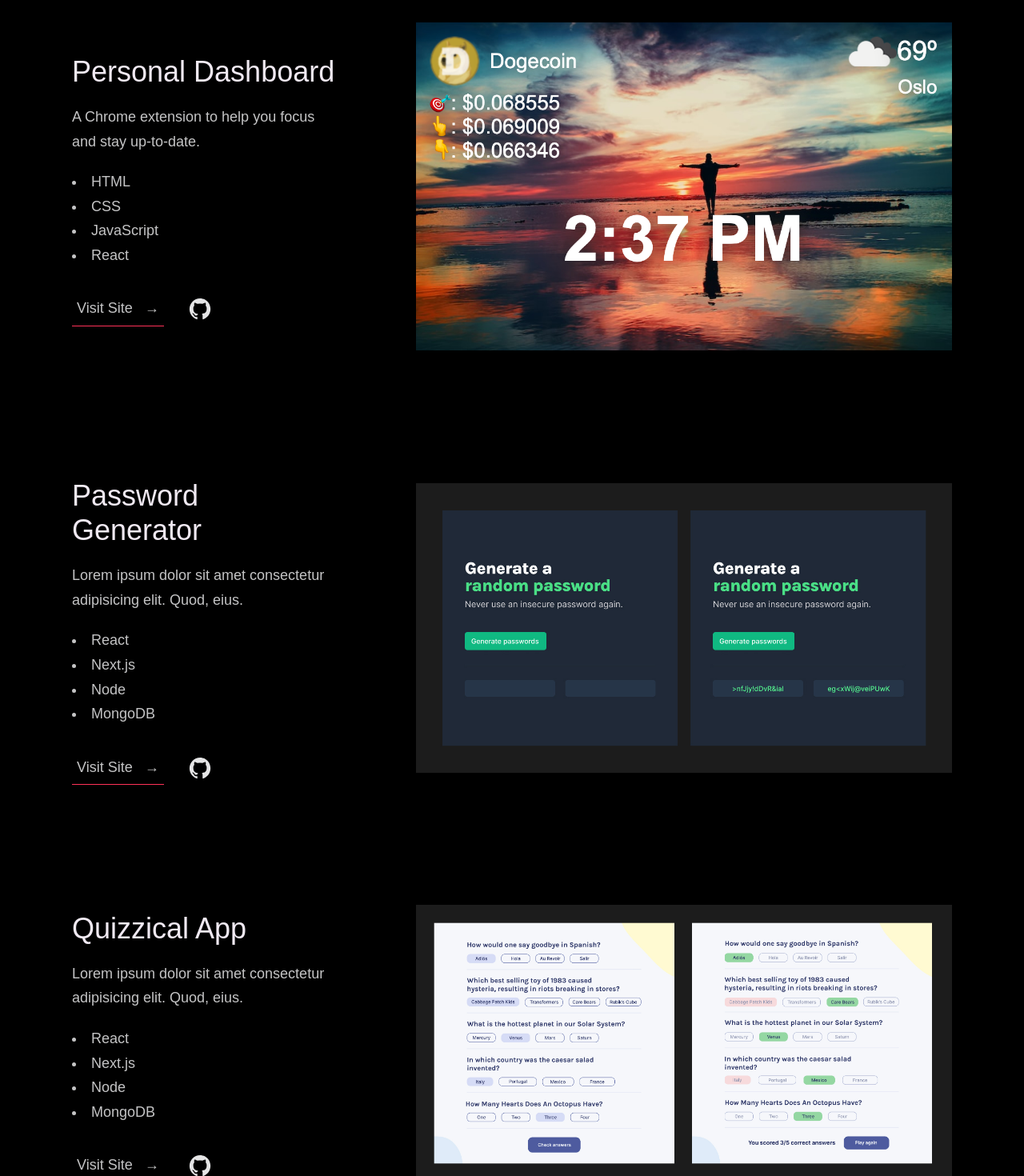
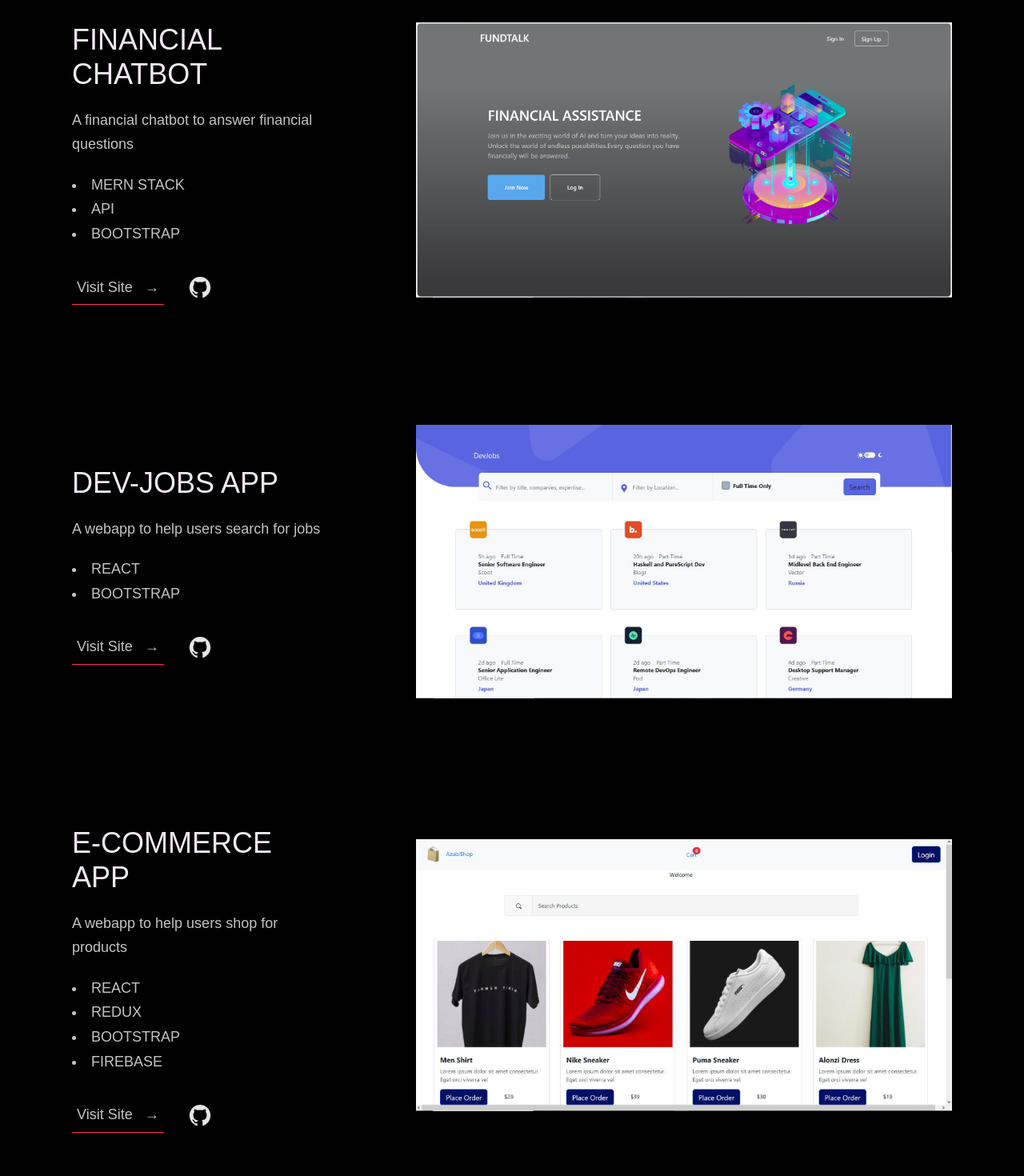
Before and after one commit to eakelvin/portfolio-ii, a React (Vite) app: page / in a window 1280 px wide. Shown: the part 1040-2510 px from the top of the page at 80% size. Built offline with nearby package versions, Linux system fonts and the light colour scheme; a web font is replaced by a local one.

Commit message:
json data -  final commit

```diff
--- /dev/null
+++ b/src/Components/Project.jsx
@@ -0,0 +1,32 @@
+import React from 'react'
+
+const Project = ({project}) => {
+  return (
+    <>
+        <div className="work__box">
+            <div className="work__text">
+              <h3>{project.title}</h3>
+              <p>{project.description}</p>
+              <ul className="work__list">
+                {project.skills.map((skill, index) => (
+                    <li key={index}>{skill}</li>
+                ))}
+              </ul>
+              <div className="work__links">
+                <a href={project.website} target="_blank" className="link__text">
+                  Visit Site <span>&rarr;</span>
+                </a>
+                <a href={project.github} title="View Source Code" target="_blank">
+                  <img src="./images/github.svg" className="work__code" alt="GitHub" />
+                </a>
+              </div>
+            </div>
+            <div className="work__image-box">
+              <img src={project.logo} className="work__image" alt="Project 1" />
+            </div>
+          </div>
+    </>
+  )
+}
+
+export default Project
--- a/src/Components/Projects.jsx
+++ b/src/Components/Projects.jsx
@@ -1,96 +1,18 @@
 import React from 'react';
+import data from '../data.json'
+import Project from './Project';
 
 const WorkSection = () => {
+  const projects = data.map((project) => {
+    return <Project project={project} key={project.id} />
+  })
+
   return (
     <section className="work" id="work">
       <div className="row">
         <h2>My Work</h2>
         <div className="work__boxes">
-
-          {/* Each div with the work__box class is a project. */}
-
-          <div className="work__box">
-            <div className="work__text">
-              <h3>Personal Dashboard</h3>
-              <p>
-                A Chrome extension to help you focus and stay up-to-date.
-              </p>
-              <ul className="work__list">
-                <li>HTML</li>
-                <li>CSS</li>
-                <li>JavaScript</li>
-                <li>React</li>
-              </ul>
-
-              <div className="work__links">
-                <a href="https://nisar.surge.sh" target="_blank" className="link__text">
-                  Visit Site <span>&rarr;</span>
-                </a>
-                <a href="https://github.com/nisarhassan12/portfolio" title="View Source Code" target="_blank">
-                  <img src="./images/github.svg" className="work__code" alt="GitHub" />
-                </a>
-              </div>
-            </div>
-            <div className="work__image-box">
-              <img src="./images/dashboard-2.png" className="work__image" alt="Project 1" />
-            </div>
-          </div>
-
-          <div className="work__box">
-            <div className="work__text">
-              <h3>Password Generator</h3>
-              <p>
-                Lorem ipsum dolor sit amet consectetur adipisicing elit. Quod,
-                eius.
-              </p>
-              <ul className="work__list">
-                <li>React</li>
-                <li>Next.js</li>
-                <li>Node</li>
-                <li>MongoDB</li>
-              </ul>
-
-              <div className="work__links">
-                <a href="#" className="link__text">
-                  Visit Site <span>&rarr;</span>
-                </a>
-                <a href="#">
-                  <img src="./images/github.svg" className="work__code" title="View Source Code" alt="GitHub" />
-                </a>
-              </div>
-            </div>
-            <div className="work__image-box">
-              <img src="./images/password.jpg" className="work__image" alt="Project 1" />
-            </div>
-          </div>
-
-          <div className="work__box">
-            <div className="work__text">
-              <h3>Quizzical App</h3>
-              <p>
-                Lorem ipsum dolor sit amet consectetur adipisicing elit. Quod,
-                eius.
-              </p>
-              <ul className="work__list">
-                <li>React</li>
-                <li>Next.js</li>
-                <li>Node</li>
-                <li>MongoDB</li>
-              </ul>
-
-              <div className="work__links">
-                <a href="#" className="link__text">
-                  Visit Site <span>&rarr;</span>
-                </a>
-                <a href="#">
-                  <img src="./images/github.svg" className="work__code" title="View Source Code" alt="GitHub" />
-                </a>
-              </div>
-            </div>
-            <div className="work__image-box">
-              <img src="./images/quiz.jpg" className="work__image" alt="Project 3" />
-            </div>
-          </div>
+          {projects}
         </div>
       </div>
     </section>
--- a/src/data.json
+++ b/src/data.json
@@ -3,10 +3,10 @@
     "id": 1,
     "title": "FINANCIAL CHATBOT",
     "description": "A financial chatbot to answer financial questions",
-    "logo": "./images/fundtalk.jpg",
-    "logo1": "./images/fundtalk1.jpg",
-    "logo2": "./images/fundtalk2.jpg",
-    "skill": "MERN STACK",
+    "logo": "/images/fundtalk.jpg",
+    "logo1": "/images/fundtalk1.jpg",
+    "logo2": "/images/fundtalk2.jpg",
+    "skills": ["MERN STACK", "API", "BOOTSTRAP"],
     "website": "https://finalfundtalk.onrender.com",
     "github": "https://github.com/BabatundeJimoh/FundTalk.git"
   },
@@ -14,8 +14,8 @@
     "id": 2,
     "title": "DEV-JOBS APP",
     "description": "A webapp to help users search for jobs",
-    "logo": "./images/dev.jpg",
-    "skill": "REACT & BOOTSTRAP",
+    "logo": "/images/dev.jpg",
+    "skills": ["REACT", "BOOTSTRAP"],
     "website": "https://devjobs-ea.netlify.app/",
     "github": "https://github.com/eakelvin/DevJobs-Project.git"
   },
@@ -23,44 +23,44 @@
     "id": 3,
     "title": "E-COMMERCE APP",
     "description": "A webapp to help users shop for products",
-    "logo": "./images/ecommerce.jpg",
-    "skill": "REACT, REDUX, BOOTSTRAP & FIREBASE",
+    "logo": "/images/ecommerce.jpg",
+    "skills": ["REACT", "REDUX", "BOOTSTRAP", "FIREBASE"],
     "website": "https://ecommerce-ea.netlify.app/",
     "github": "https://github.com/eakelvin/ecommerce-app.git"
   },
   {
-    "id": 3,
+    "id": 4,
     "title": "MAVE SPORTS",
     "description": "A website for sports fans specifically football and basketball",
-    "logo": "./images/ms.jpg",
-    "skill": "WORDPRESS",
+    "logo": "/images/mave1.jpg",
+    "skills": ["WORDPRESS"],
     "website": "https://mavesports.com/",
     "github": "https://mavesports.com/"
   },
   {
-    "id": 4,
+    "id": 5,
     "title": "TOUR APP",
     "description": "",
-    "logo": "./images/tour.jpg",
-    "skill": "HTML, CSS, JAVASCRIPT, BOOTSTRAP",
+    "logo": "/images/tour.jpg",
+    "skills": ["HTML", "CSS", "JavaScript", "BOOTSTRAP"],
     "website": "https://tour-ea.netlify.app/",
     "github": "https://github.com/eakelvin/EA-Tour.git"
   },
   {
-    "id": 5,
+    "id": 6,
     "title": "API PROJECTS",
     "description": "",
-    "logo": "./images/API.jpg",
-    "skill": "HTML, CSS, JAVASCRIPT, REST API",
+    "logo": "/images/API.jpg",
+    "skills": ["HTML", "VANILLA CSS", "JAVASCRIPT", "REST API"],
     "website": "https://api-app-ea.netlify.app/",
     "github": "https://github.com/eakelvin/Api-projects.git"
   },
   {
-    "id": 6,
+    "id": 7,
     "title": "TERMINAL CHATBOT",
     "description": "A chatbot to communicate in the terminal",
-    "logo": "./images",
-    "skill": "",
+    "logo": "",
+    "skills": ["NODE JS", "JAVASCRIPT", "API"],
     "website": "",
     "github": "https://github.com/eakelvin/terminal-chatbot.git"
   }
```
Also changed, not shown: public/images/mave1.jpg (added), public/images/mave2.jpg (added).
